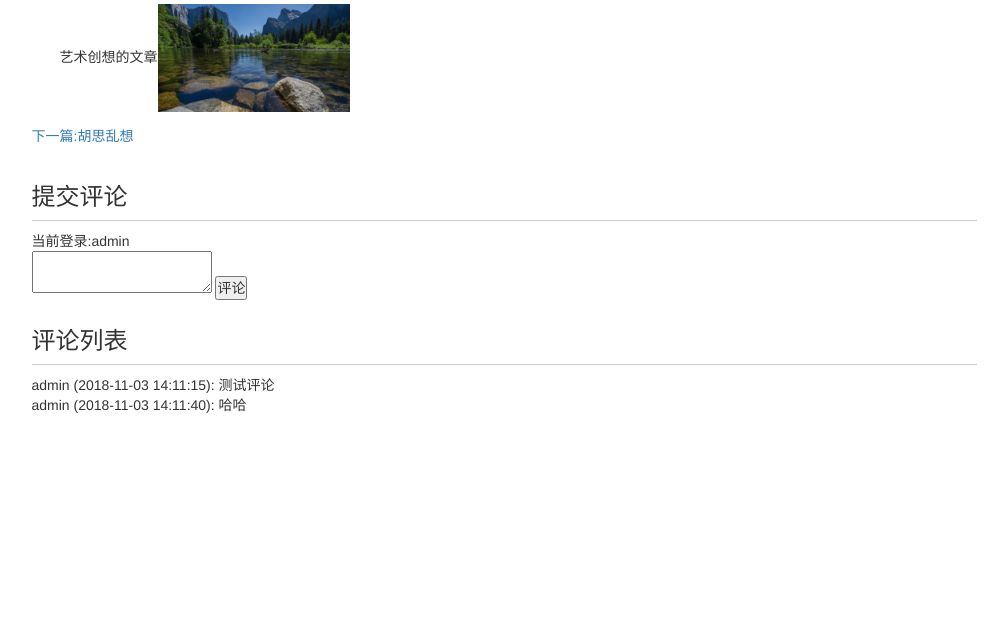
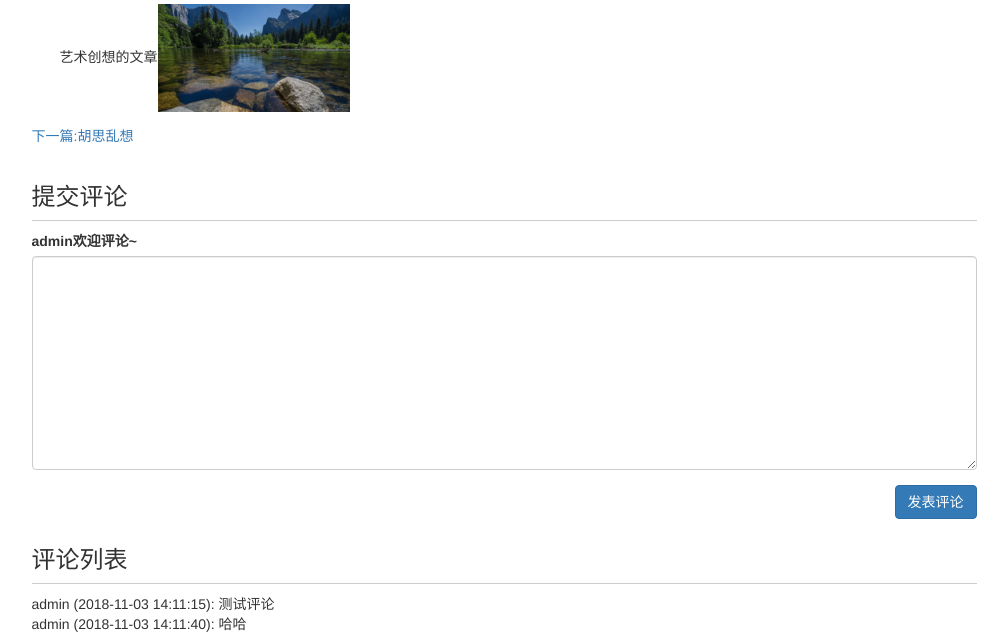
Before and after one commit to mahayu2019/myweb, a Django app: page /blog/39 in a window 1280 px wide. Shown: the part 172-806 px from the top of the page, without its empty margins (136-1144 px from the left). Before the commit the page ends 585 px from the top, so only its background shows below. Run offline with Django 3.2, Linux system fonts and the light colour scheme; a user stored in the database is signed in; data comes from the database, SQL or seed files in the repository; both versions use the stored data as it was after the commit; parts of the project's set-up code (start-up, migrations or seed data) failed here and were passed over; some libraries are stand-ins or nearby versions.

Commit message:
发布评论处理方法完善,前端美化

```diff
--- a/templates/blog_detail.html
+++ b/templates/blog_detail.html
@@ -41,13 +41,15 @@
                 <div class="comment-area">
                     <h3 class="comment-area-title">提交评论</h3>
                     {% if user.is_authenticated %}
-                        当前登录:{{ user.username }}
-                        <form action="{% url 'update_comment' %}" method="post">
+                        <form action="{% url 'update_comment' %}" method="post" style="overflow: hidden">
                             {% csrf_token %} {# csrf验证令牌 #}
-                            <textarea id="comment_text" name="text"></textarea>
+                            <div class="form-group">
+                                <label for="comment_text">{{ user.username }}欢迎评论~</label>
+                                <textarea id="comment_text" name="text" rows="10" class="form-control"></textarea>
+                            </div>
                             <input type="hidden" name="object_id" value="{{ blog.pk }}">
                             <input type="hidden" name="content_type" value="blog">
-                            <input type="submit" value="评论">
+                            <input type="submit" value="发表评论" class="btn btn-primary" style="float: right">
                         </form>
                     {% else %}
                         登录后才能发布评论
--- a/templates/error.html
+++ b/templates/error.html
@@ -6,5 +6,5 @@
 {% block nav_home_active %}active{% endblock %} {# 首页链接为选中状态时激活 #}
 
 {% block content %}
-    {{ message }}
+    {{ message }}<a href="{{ redirect_to }}">返回</a>
 {% endblock %}
```
Also changed, not shown: comment/views.py (+25 -13 lines), db.sqlite3.
